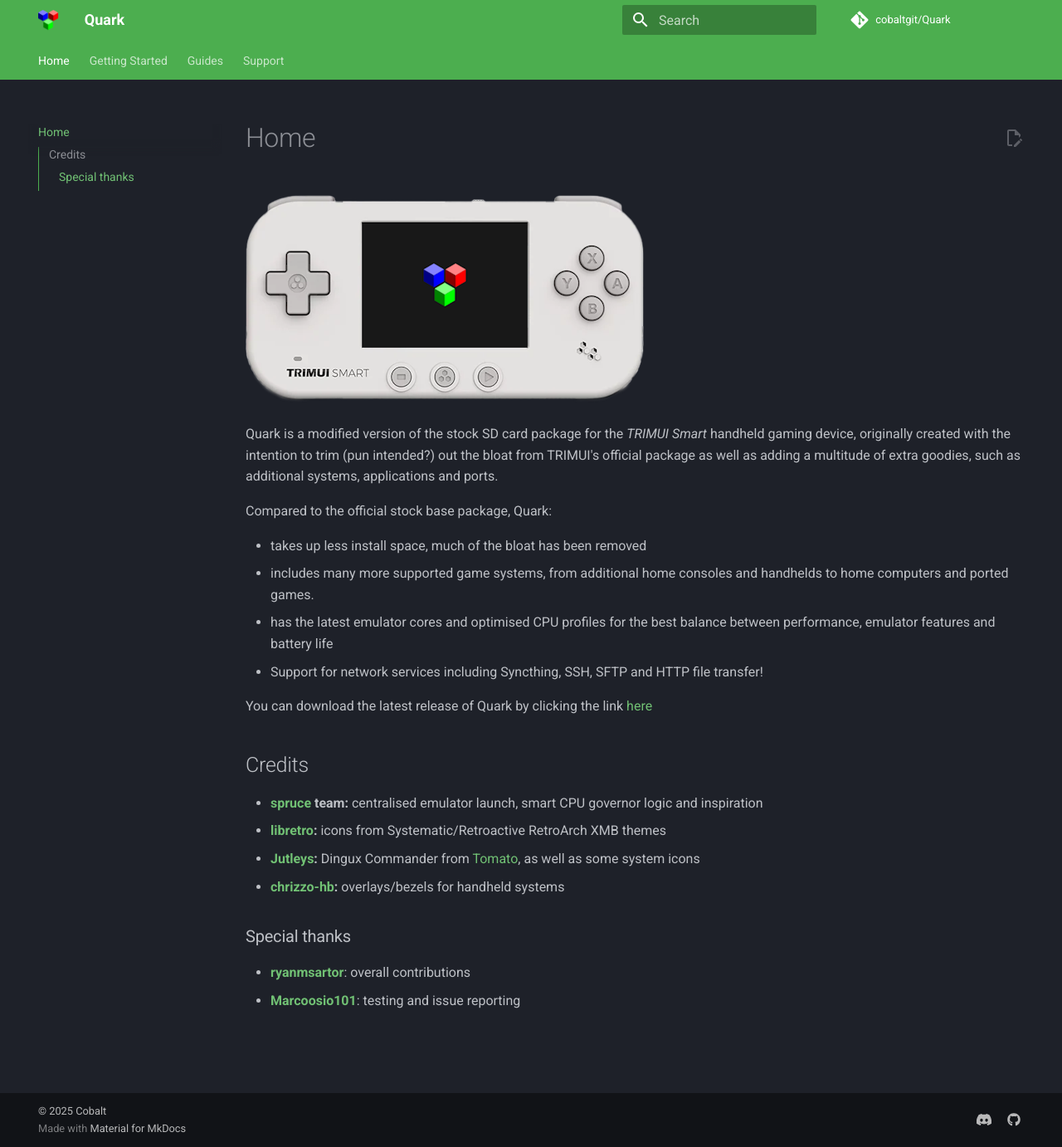
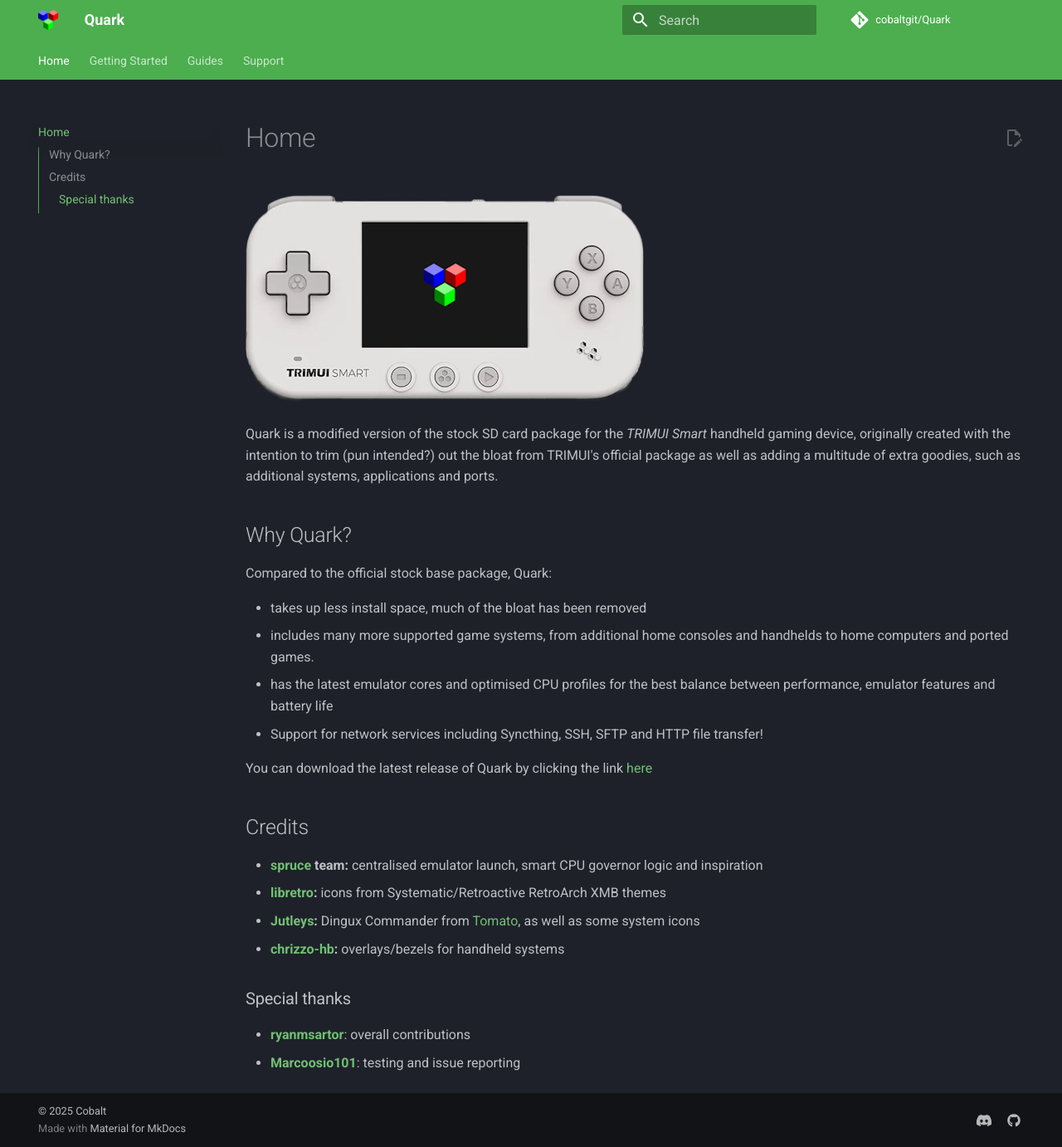
Before and after one commit to cobaltgit/Quark-Docs, an MkDocs documentation site: the page built from docs/index.md, in a window 1280 px wide and 1382 px high. Shown: the whole window at 83% size. Built offline with MkDocs 1.6.1 and Material for MkDocs 9.7.7, drawn with Linux system fonts in a browser that asks for light colours; comment, search, counter and statistics services are not loaded.

Commit message:
Add header

```diff
--- a/docs/index.md
+++ b/docs/index.md
@@ -3,6 +3,8 @@
 ![A white TRIMUI Smart with the Quark default boot logo](assets/img/trimui_smart_quark.png)
 
 Quark is a modified version of the stock SD card package for the *TRIMUI Smart* handheld gaming device, originally created with the intention to trim (pun intended?) out the bloat from TRIMUI's official package as well as adding a multitude of extra goodies, such as additional systems, applications and ports.
+
+## Why Quark?
 
 Compared to the official stock base package, Quark:
 
```
